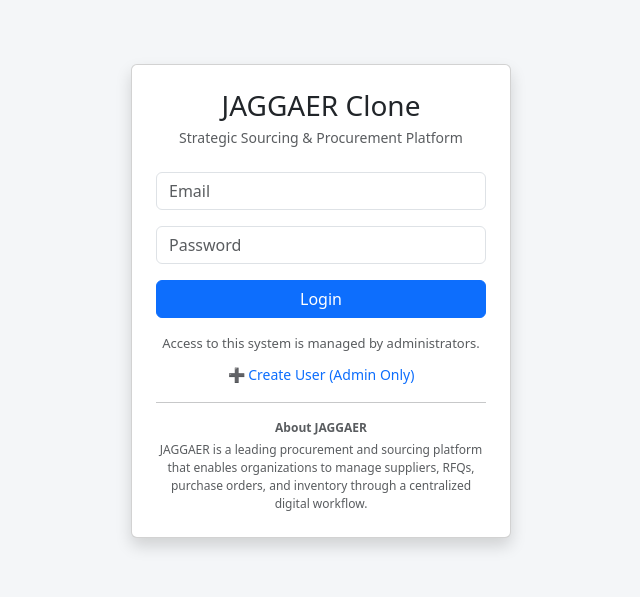
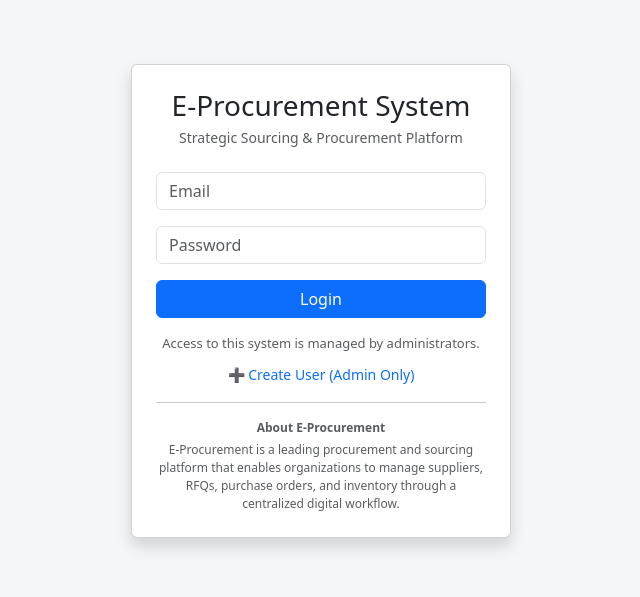
Before and after one commit to jeevan566/jagger, a React (Vite) app in the folder jagger-client/: page /login in a window 1280 px wide. Shown: the part 131-728 px from the top of the page, without its empty margins (319-959 px from the left). Built offline with nearby package versions, Linux system fonts and the light colour scheme.

Commit message:
Update JAGGAER references to E-Procurement

```diff
--- a/jagger-client/src/pages/Login.jsx
+++ b/jagger-client/src/pages/Login.jsx
@@ -30,7 +30,7 @@
       style={{ background: "#f4f6f8" }}
     >
       <div className="card p-4 shadow" style={{ width: "380px" }}>
-        <h3 className="text-center mb-1">JAGGAER Clone</h3>
+        <h3 className="text-center mb-1">E-Procurement System</h3>
         <p className="text-center text-muted mb-4" style={{ fontSize: "14px" }}>
           Strategic Sourcing & Procurement Platform
         </p>
@@ -82,10 +82,10 @@
         {/* About JAGGAER */}
         <div className="text-muted" style={{ fontSize: "12px" }}>
           <p className="mb-1">
-            <strong>About JAGGAER</strong>
+            <strong>About E-Procurement</strong>
           </p>
           <p className="mb-0">
-            JAGGAER is a leading procurement and sourcing platform that enables
+            E-Procurement is a leading procurement and sourcing platform that enables
             organizations to manage suppliers, RFQs, purchase orders, and
             inventory through a centralized digital workflow.
           </p>
```
